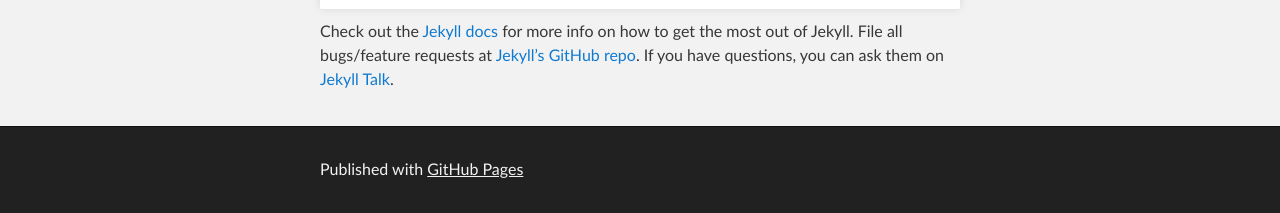
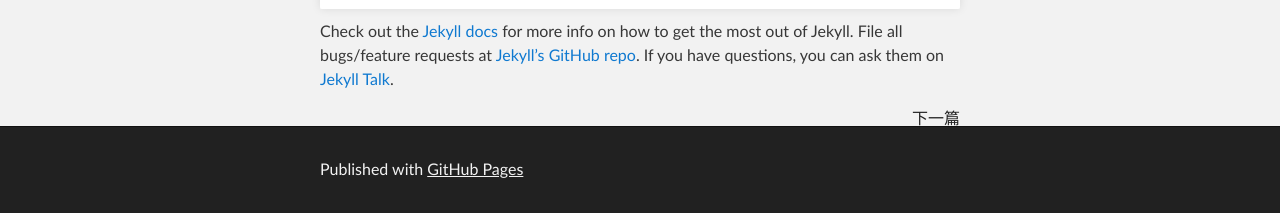
Before and after one commit to EssieYiu/EssieYiu.github.io, a Jekyll site: the page built from _posts/2019-08-16-welcome-to-jekyll.markdown, in a window 1280 px wide. Shown: the part 722-935 px from the top of the page. Built offline with Jekyll 4.4.1, drawn with Linux system fonts in a browser that asks for light colours.

Commit message:
add nav
add nav

```diff
--- a/_layouts/default.html
+++ b/_layouts/default.html
@@ -6,7 +6,7 @@
     <meta http-equiv="X-UA-Compatible" content="IE=edge">
     <meta name="viewport" content="width=device-width,maximum-scale=2">
     <link rel="stylesheet" type="text/css" media="screen" href="{{ '/assets/css/style.css?v=' | append: site.github.build_revision | relative_url }}">
-    <link rel="icon" type="image/png" href="../assets/images/icon.png">
+    <link rel="icon" type="image/png" href="{{site.url}}/assets/images/icon.png">
 {% seo %}
   </head>
 
--- a/_layouts/post.html
+++ b/_layouts/post.html
@@ -24,4 +24,12 @@
   {%- endif -%}
 
   <a class="u-url" href="{{ page.url | relative_url }}" hidden></a>
+
+  <!--add previous and next page url link-->
+  {% if page.previous != nil %}
+  <a id ="previous_post" href="{{page.previous.url}}">上一篇 {{page.previous.title}}</a>
+  {% endif %}
+  {% if page.next != nil %}
+  <a id ="next_post" href="{{page.next.url}}">下一篇 {{page.previous.title}}</a>
+  {% endif %}
 </article>
--- a/assets/css/style.scss
+++ b/assets/css/style.scss
@@ -20,3 +20,16 @@
   width:50px;
   height:30px;
 }
+#previous_post{
+  font-size:16px;
+  color: #222;
+  display: block;
+  float: left;
+
+}
+#next_post{
+  font-size:16px;
+  color: #222;
+  display: block;
+  float: right;
+}
```
Also changed, not shown: _drafts/log.md (added). Lines whose indentation alone changed are shown as unchanged.
